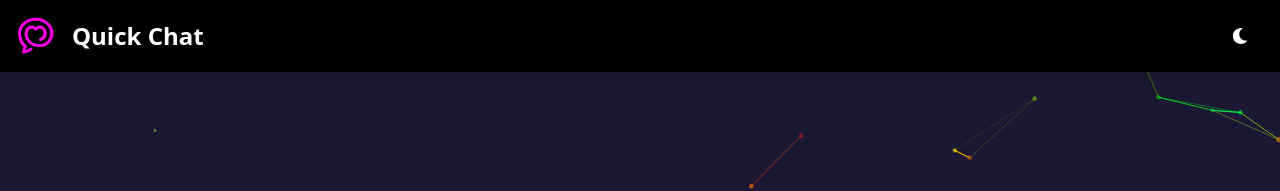
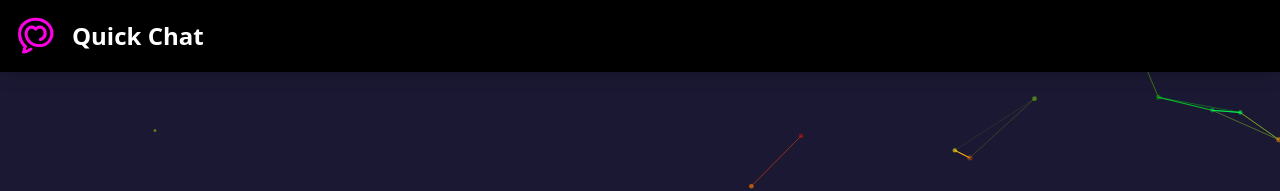
Before and after one commit to riyaranagithub/QuickChat, a React (Vite) app in the folder frontend/: page /login in a window 1280 px wide. Shown: the top 191 px of the page. Built offline with nearby package versions, Linux system fonts and the light colour scheme; a web font is replaced by a local one.

Commit message:
removed x from header

```diff
--- a/frontend/src/components/Header.jsx
+++ b/frontend/src/components/Header.jsx
@@ -89,15 +89,16 @@ const Header = () => {
             </Link>
           </>
         )}
-        <button
+
+        {isLoggedIn && (
+          <>
+          <button
           onClick={toggleDarkMode}
           className="block px-4 py-2 text-center md:inline hover:bg-gray-700 rounded-lg"
           aria-label="Toggle Dark Mode"
         >
           {darkMode ? <FaSun className="text-yellow-500" /> : <FaMoon />}
         </button>
-        {isLoggedIn && (
-          <>
             <div
               className="block px-4 py-2 text-center md:inline hover:text-gray-400"
               onClick={editProfile}
```
